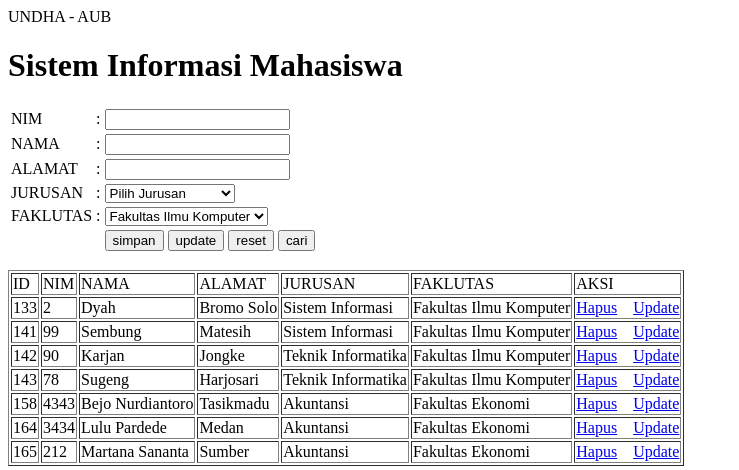
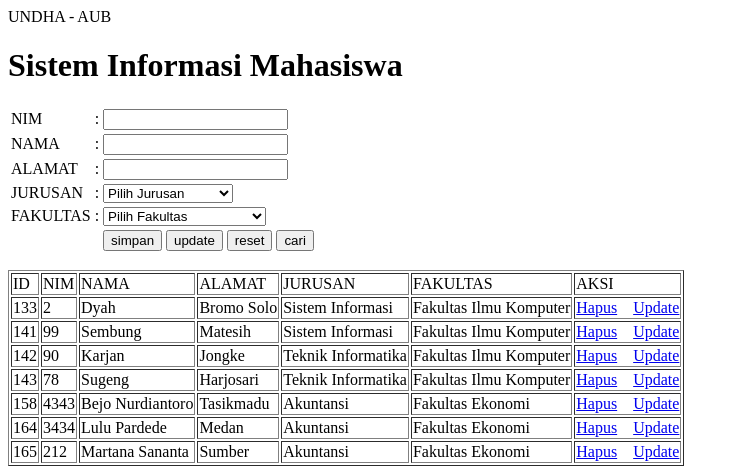
Before and after one commit to christopheradrian16/crud, a PHP site: page / in a window 1280 px wide. Shown: the top 470 px of the page, without its empty margins (0-739 px from the left). Run offline with PHP 8.4, Linux system fonts and the light colour scheme; data comes from the database, SQL or seed files in the repository.

Commit message:
first commit

```diff
--- a/app/Mhsw.php
+++ b/app/Mhsw.php
@@ -42,7 +42,7 @@ class Fakultas extends Lihat {
 }
 
 class Jurusan extends Fakultas {
-	//Induk yang akan di wariskan
+	//Induk yang akan diwariskan
 	public function tampiljurusan($id_jrs){
 		$sql = "SELECT nama_jurusan from jurusan where id_jurusan = '$id_jrs'";
 		$stmt = $this->db->prepare($sql);
@@ -129,7 +129,7 @@ class Mahasiswa extends Jurusan {
         $stmt->execute();
         echo "DATA BERHASIL DIUPDATE !";
     }
-    public function tampil_cari($nim,$nama,$alamat)
+    public function tampil_cari($nim,$nama,$alamat,$id_jurusan,$id_fakultas)
     {
         if($nim!='') $a = "or mhsw_nim like '%".$nim."%' ";
         else $a = '';
@@ -137,7 +137,11 @@ class Mahasiswa extends Jurusan {
         else $b = '';
         if($alamat!='') $c = "or mhsw_alamat like '%".$alamat."%' ";
         else $c = '';
-        $sql = "SELECT * FROM tb_mhsw where mhsw_id is null $a $b $c";
+		if($id_jurusan!='') $d = "or id_jurusan like '%".$id_jurusan."%' ";
+        else $d = '';
+		if($id_fakultas!='') $e = "or id_fakultas like '%".$id_fakultas."%' ";
+        else $e = '';
+        $sql = "SELECT * FROM tb_mhsw where mhsw_id is null $a $b $c $d $e";
         $stmt = $this->db->prepare($sql);
         $stmt->execute();
         $data = [];
--- a/index.php
+++ b/index.php
@@ -74,7 +74,7 @@ if ($vreset=="reset"){
 	$vfak ='';
 }
  if($vcari=="cari")  {
-    $rows = $mhsw->tampil_cari($vnim,$vnama,$valamat);
+    $rows = $mhsw->tampil_cari($vnim,$vnama,$valamat,$vjrs,$vfak);
  }
 
 	echo $mhsw::$universitas;
@@ -111,7 +111,7 @@ if ($vreset=="reset"){
 		?>
 		</select>
 	</td></tr>
-    <tr><td>FAKLUTAS</td><td>:</td><td>
+    <tr><td>FAKULTAS</td><td>:</td><td>
 		<select name="fakultas" id="fak">
 		<?php
 		if($vfak!=''){
@@ -125,12 +125,13 @@ if ($vreset=="reset"){
 			  echo "<option value=".$jrow['id_fakultas'].">$jrow[nama_fakultas]</option>";
 			}
 		}else{
+			echo "<option value=''>Pilih Fakultas</option>";
 			$fak = new Fakultas();
 			$jrows = $fak->tampil('');
 			foreach ($jrows as $jrow) {
 			  echo "<option value=".$jrow['id_fakultas'].">$jrow[nama_fakultas]</option>";
 			}
-			echo "<option value=''>Pilih Fakultas</option>";
+
 		}
 		?>
 		</select>
@@ -153,7 +154,7 @@ if ($vreset=="reset"){
         <td>NAMA</td>
         <td>ALAMAT</td>
 		<td>JURUSAN</td>
-		<td>FAKLUTAS</td>
+		<td>FAKULTAS</td>
         <td>AKSI</td>
     </tr>
 
```
Also changed, not shown: README.md (added).
